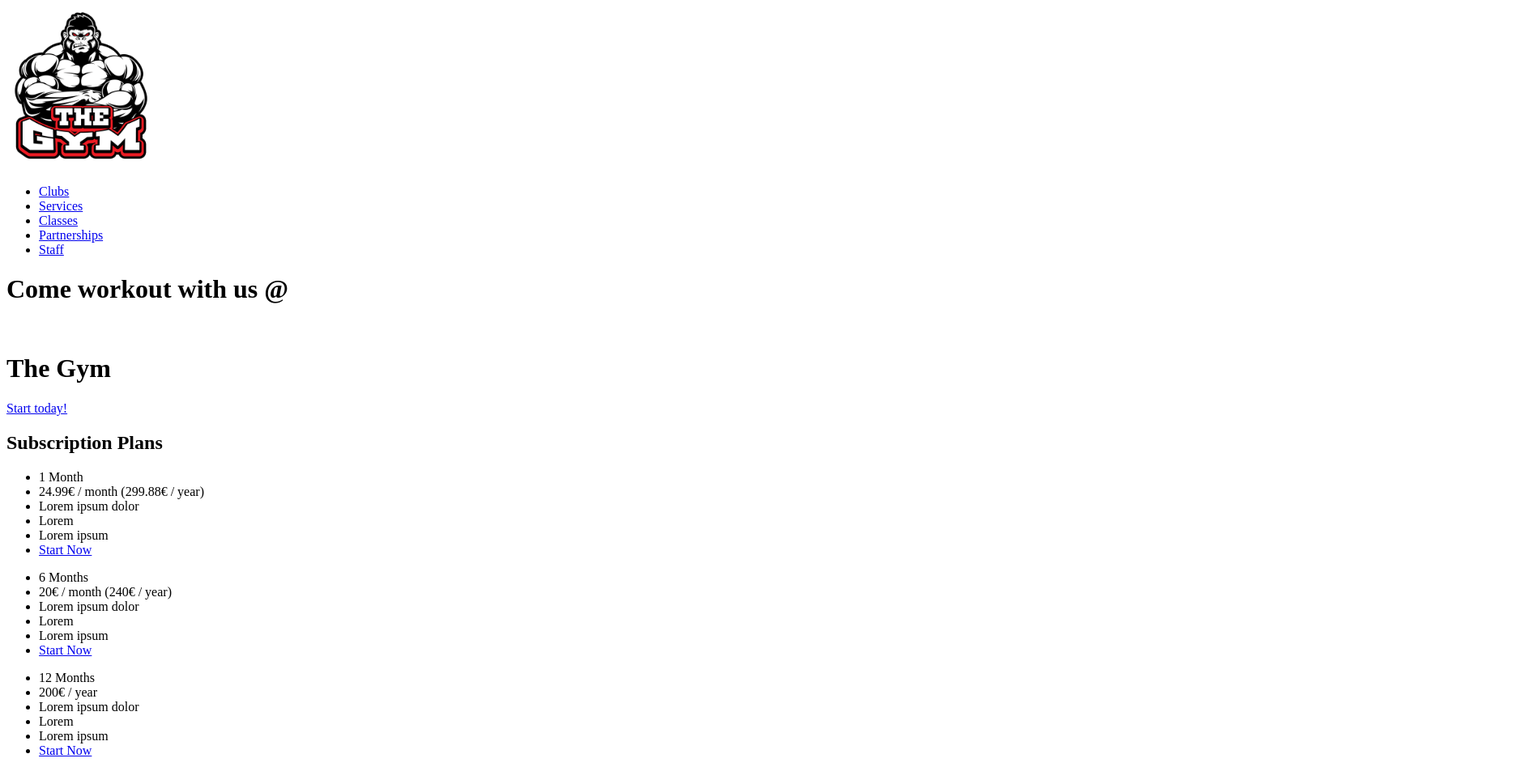
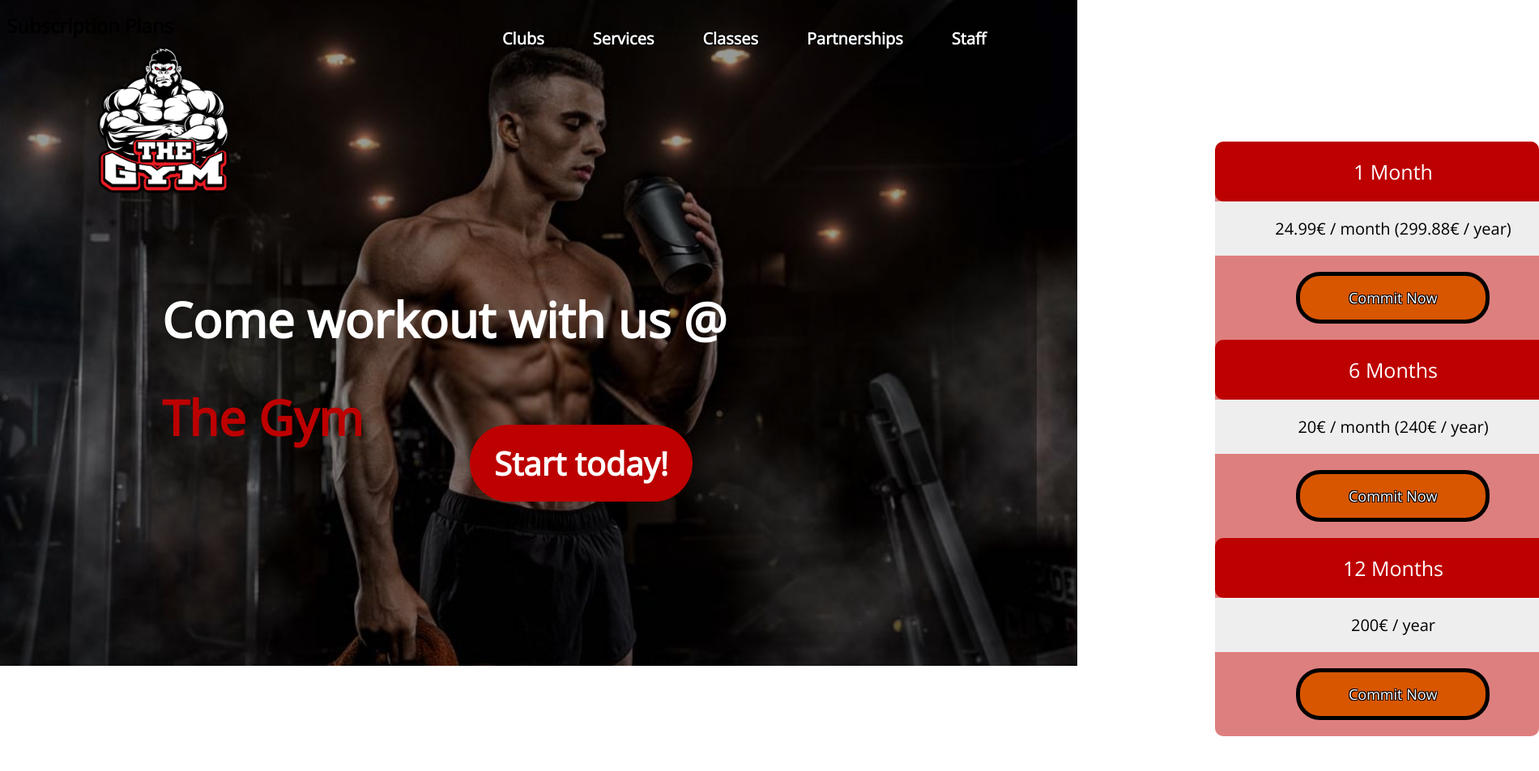
Before and after one commit to HPinheiro89/Gym-UI, a plain HTML site: page index.html in a window 1280 px wide. Shown: the part 5-958 px from the top of the page at 81% size, 1900 px wide, since content can reach past the window. After the commit the page ends 915 px from the top, so only its background shows below. Drawn offline with nearby package versions, Linux system fonts and the light colour scheme.

Commit message:
finished css and tweaked html

```diff
--- a/index.html
+++ b/index.html
@@ -20,7 +20,7 @@
 
     <div class="headline">
         <h1>Come workout with us @</h1><br>
-        <h1>The Gym</h1>
+        <h1 class="title">The Gym</h1>
     </div>
 
     <a href="#" class="start">Start today!</a>
@@ -28,31 +28,22 @@
     <h2 class="subscriptions">Subscription Plans</h2>
 
     <div class="columns">
-        <ul class="price">
+        <ul class="bar">
           <li class="header">1 Month</li>
-          <li class="grey">24.99€ / month (299.88€ / year)</li>
-          <li>Lorem ipsum dolor</li>
-          <li>Lorem </li>
-          <li>Lorem ipsum</li>
-          <li class="grey"><a href="#" class="button">Start Now</a></li>
+          <li class="price">24.99€ / month (299.88€ / year)</li>
+          <li class="placer"><a href="#" class="button">Commit Now</a></li>
         </ul>
 
-        <ul class="price">
+        <ul class="bar">
             <li class="header">6 Months</li>
-            <li class="grey">20€ / month (240€ / year)</li>
-            <li>Lorem ipsum dolor</li>
-            <li>Lorem </li>
-            <li>Lorem ipsum</li>
-            <li class="grey"><a href="#" class="button">Start Now</a></li>
+            <li class="price">20€ / month (240€ / year)</li>
+            <li class="placer"><a href="#" class="button">Commit Now</a></li>
           </ul>
 
-          <ul class="price">
+          <ul class="bar">
             <li class="header">12 Months</li>
-            <li class="grey">200€ / year</li>
-            <li>Lorem ipsum dolor</li>
-            <li>Lorem </li>
-            <li>Lorem ipsum</li>
-            <li class="grey"><a href="#" class="button">Start Now</a></li>
+            <li class="price">200€ / year</li>
+            <li class="placer"><a href="#" class="button">Commit Now</a></li>
           </ul>
       </div>
 
--- a/styles.css
+++ b/styles.css
@@ -0,0 +1,128 @@
+body {
+    font-family: 'Open Sans';
+    height: 100vh;
+    width: 100vh;
+    background-image: linear-gradient(rgba(0, 0, 0, 0.4), rgba(0, 0, 0, 0.4)), url(BG.jpg);
+    background-position: center;
+    background-repeat: no-repeat;
+    background-size: cover;
+    overflow: hidden;
+
+}
+
+.logo {
+    position: absolute;
+    left: 110px;
+    top: 50px;
+}
+
+.navbar {
+    position: fixed;
+    top: 0;
+    left: 550px;
+    width: 100%;
+    list-style-type: none;
+    font-weight: bold;
+    font-size: 25px;
+  }
+
+  li {
+    float: left;
+    color: white;
+    font-size: 20px;
+
+  }
+
+  li a {
+    display: block;
+    color: white;
+    text-align: center;
+    text-decoration: none;
+    padding: 14px 30px;
+    text-shadow: -1px -1px 0 #000, 1px -1px 0 #000, -1px 1px 0 #000, 1px 1px 0 #000;
+    border-radius: 10px;
+  }
+
+  li a:hover {
+    background-color: rgba(189, 0, 0, 1);
+  }
+
+.title {
+    color: rgba(189, 0, 0, 1);
+}
+  .headline {
+      position: absolute;
+      color: white;
+      top: 350px;
+      left: 200px;
+      font-size: 30px;
+      line-height: 20px;
+  }
+
+  .start {
+    position: absolute;
+    top: 530px;
+    left: 580px;
+    color: white;
+    text-align: center;
+    text-decoration: none;
+    font-weight: bold;
+    font-size: 40px;
+    background-color: rgba(189, 0, 0, 1);
+    border-radius: 50px;
+    padding: 20px 30px;
+
+
+  }
+
+  .columns {
+    position: absolute;
+    width: 400px;
+    top: 180px;
+    left: 1500px;
+    background-color: rgba(189, 0, 0, .5);
+    border-radius: 10px;
+    overflow: hidden;
+  }
+
+  .bar {
+    list-style-type: none;
+    margin: 0;
+    padding: 0;
+  }
+
+  .bar .header {
+    color: white;
+    font-size: 25px;
+    width:100%;
+    border-radius: 10px;
+    background-color:rgba(189, 0, 0, 1);
+  }
+
+  .bar li {
+    padding: 20px;
+    text-align: center;
+  }
+
+  .bar .price {
+    background-color: #eee;
+    color: black;
+    width: 100%;
+    font-size: 20px;
+    text-align: center;
+  }
+
+  .button {
+    background-color: #d85600;
+    border: 5px solid black;
+    color: white;
+    padding: 15px 60px;
+    text-align: center;
+    text-decoration: none;
+    font-size: 18px;
+    border-radius: 30px;
+  }
+
+  .placer {
+      margin-left: 80px;
+  }
```
